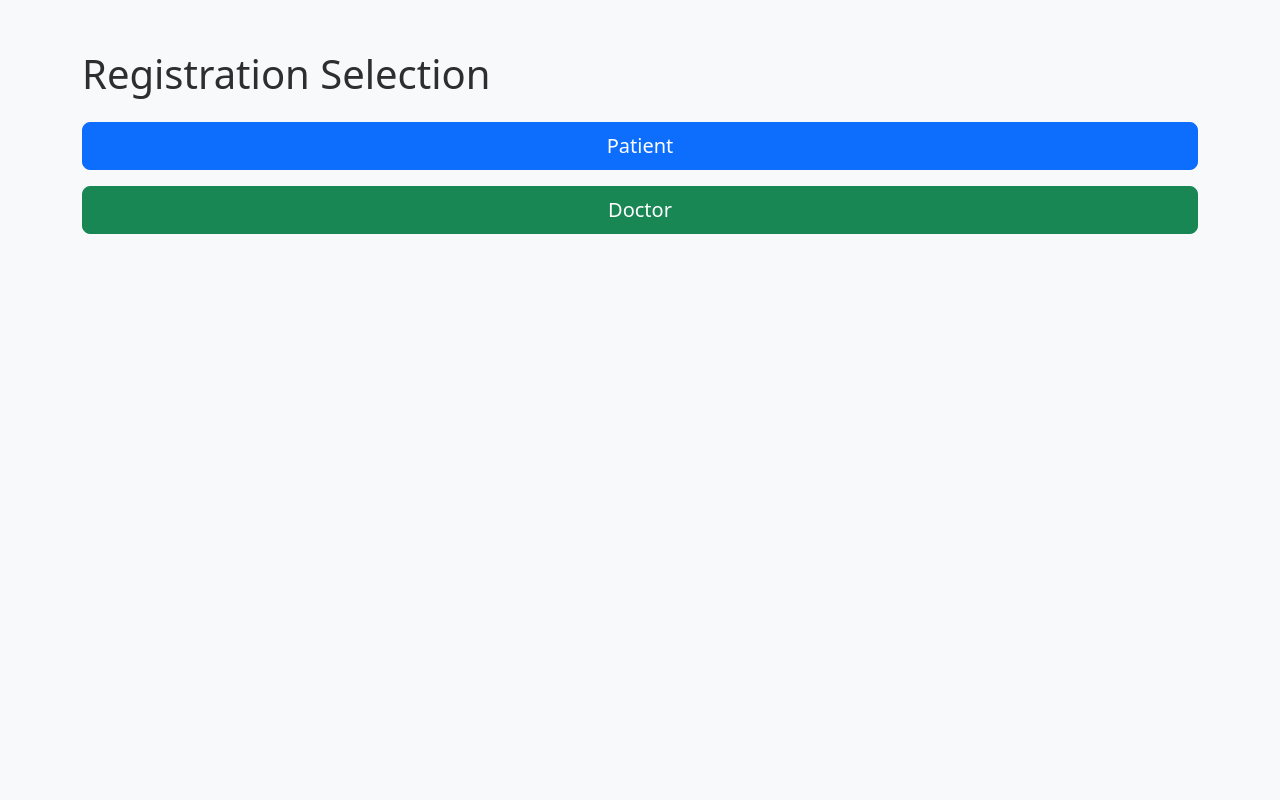
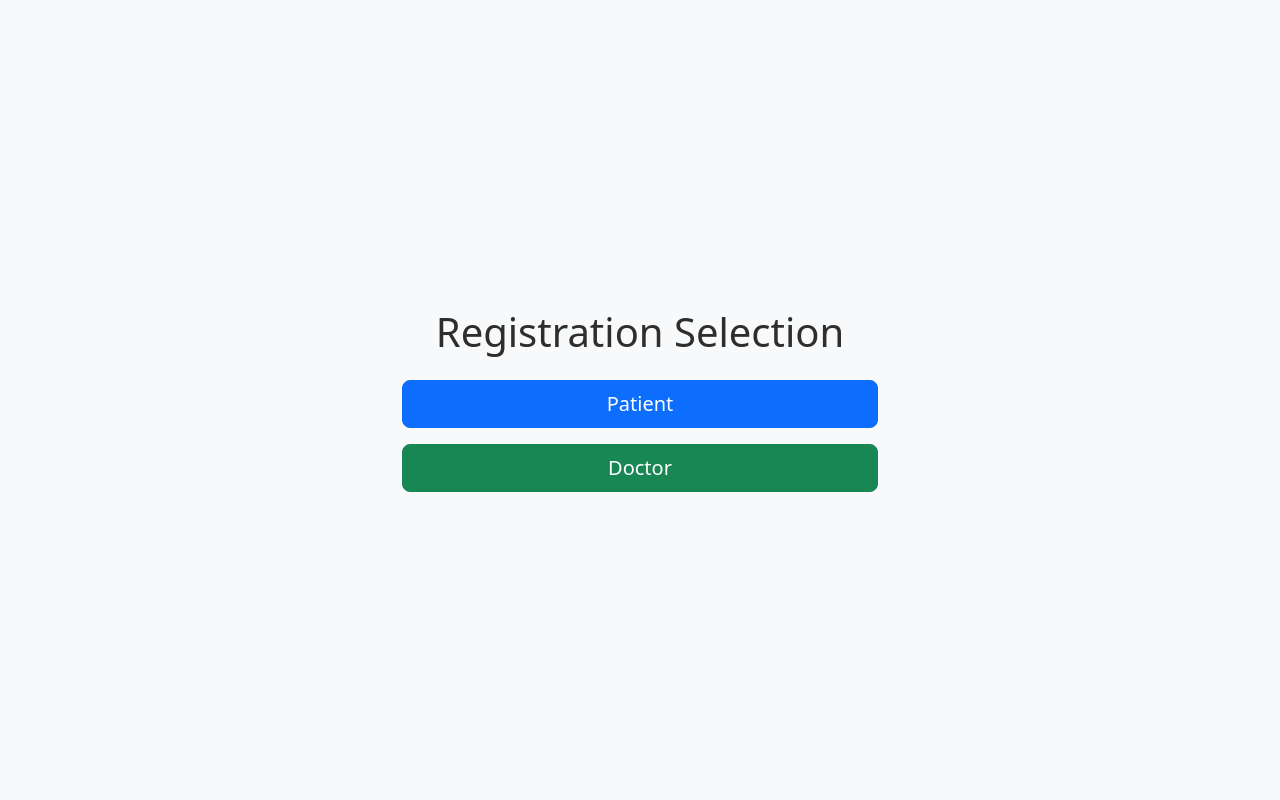
Before and after one commit to Sasha18rt/VM-Deployment-Automation-with-Ansible, a PHP site: page /role.php in a window 1280 px wide. Run offline with PHP 8.4, Linux system fonts and the light colour scheme.

Commit message:
Update style.css

```diff
--- a/css/style.css
+++ b/css/style.css
@@ -1,5 +1,7 @@
-/* style.css */
 
+form {
+width: 500px;
+}
 body {
     background-color: #f8f9fa; /* Set background color */
 }
@@ -29,3 +31,15 @@ button {
     background-color: #28a745; /* Set button background color */
     color: #fff; /* Set button text color */
 }
+body {
+    height: 100vh;
+    display: flex;
+    align-items: center;
+    justify-content: center;
+}
+
+.registration-container {
+    text-align: center;
+    max-width: 500px;
+    margin: 0 auto;
+}
```
